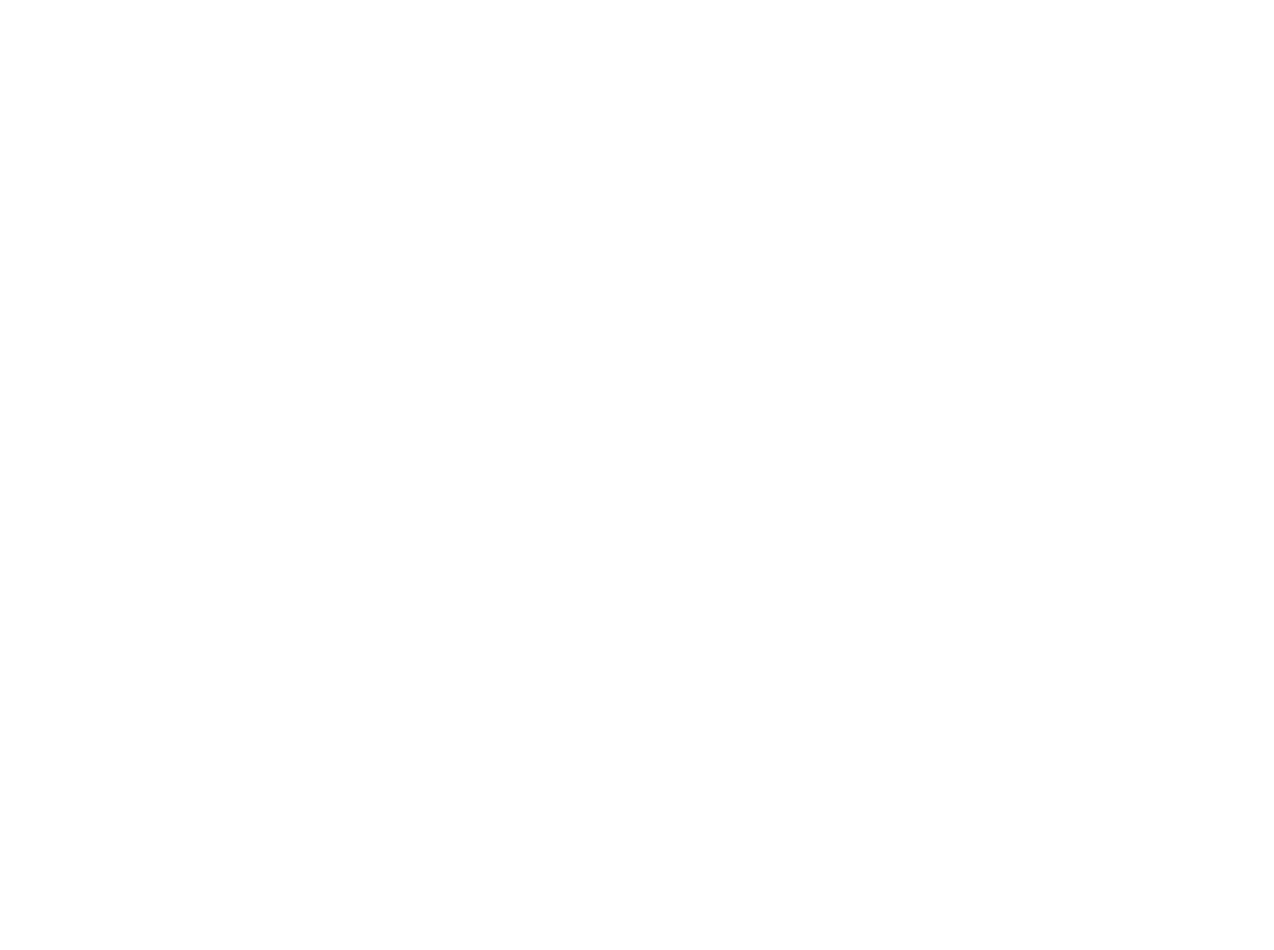
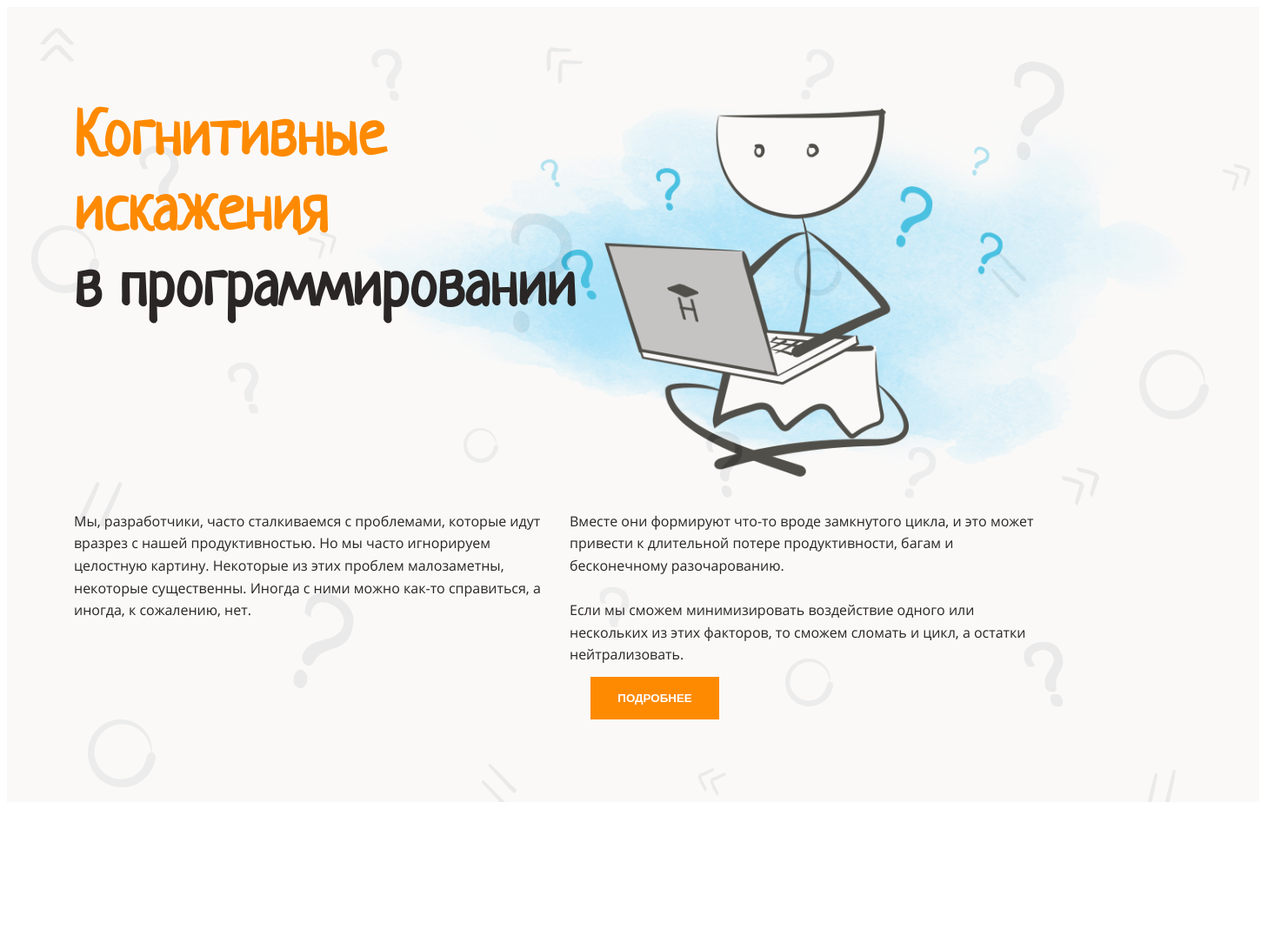
Before and after one commit to twilingway/layout-designer-project-lvl1, a website: page src/index.html in a window 1280 px wide. Shown: the whole page at 87% size, 1465 px wide, since content can reach past the window. Before the commit the page ends 800 px from the top, so only its background shows below. Drawn offline with Linux system fonts and the light colour scheme.

Commit message:
step3 Добавление шапки

```diff
--- a/src/index.html
+++ b/src/index.html
@@ -11,11 +11,44 @@
   <body>
     <header>
       <section class="section">
-        <h1></h1>
+        <h1 class="header-title">
+          Когнитивные <br />
+          искажения <br />
+          <span class="header-title-dark">в программировании</span>
+        </h1>
+        <img
+          class="header-image"
+          src="images/main.png"
+          alt="Когнитивное искажение"
+        />
+      </section>
+      <section class="section header-article">
+        <article>
+          Мы, разработчики, часто сталкиваемся с проблемами, которые идут
+          вразрез с нашей продуктивностью. Но мы часто игнорируем целостную
+          картину. Некоторые из этих проблем малозаметны, некоторые существенны.
+          Иногда с ними можно как-то справиться, а иногда, к сожалению, нет.
+        </article>
+        <div class="padding-30"></div>
+        <article>
+          <div>
+            Вместе они формируют что-то вроде замкнутого цикла, и это может
+            привести к длительной потере продуктивности, багам и бесконечному
+            разочарованию.
+          </div>
+          <br />
+          <div>
+            Если мы сможем минимизировать воздействие одного или нескольких из
+            этих факторов, то сможем сломать и цикл, а остатки нейтрализовать.
+          </div>
+          <button class="button button-main">
+            <a href="#cognitive">ПОДРОБНЕЕ</a>
+          </button>
+        </article>
       </section>
     </header>
     <main>
-      <section class="section"></section>
+      <section id="cognitive" class="section"></section>
     </main>
     <footer></footer>
   </body>
--- a/src/styles/style.css
+++ b/src/styles/style.css
@@ -13,12 +13,12 @@
 @font-face {
   font-family: 'OpenSans';
   font-weight: 400;
-  src: url ('../fonts/OpenSans-Regular.ttf');
+  src: url('../fonts/OpenSans-Regular.ttf');
 }
 
 @font-face {
   font-family: 'Neucha';
-  src: url ('../fonts/Neucha-Regular.ttf') format('truetype');
+  src: url('../fonts/Neucha-Regular.ttf') format('truetype');
   font-weight: 400;
 }
 
@@ -48,10 +48,81 @@
 }
 
 .section {
-  display: flex;
+  /* display: flex;
   flex-direction: column;
-  align-items: center;
-  padding: 100px 0;
+  align-items: center; */
+  position: relative;
+  padding: 50px 0 100px 0;
   margin: 0 auto;
   max-width: 1110px;
 }
+
+header {
+  /* display: flex;
+  flex-direction: column;
+  align-items: center; */
+  margin: 0 auto;
+  max-width: 1440px;
+}
+.header-title {
+  color: var(--main);
+}
+
+.header-title-dark {
+  color: var(--dark);
+}
+
+.header-image {
+  position: absolute;
+  height: 525px;
+  top: 55px;
+  right: -270px;
+  z-index: -10;
+}
+
+.header-article {
+  display: flex;
+  justify-content: space-evenly;
+}
+
+.padding-30 {
+  padding: 0 15px;
+}
+article {
+  width: 50%;
+}
+header::before {
+  content: '';
+  position: absolute;
+  width: 1440px;
+  height: 914px;
+  background: var(--white-translucent);
+  background-image: url('../images/background.png');
+  background-repeat: no-repeat;
+  background-size: cover;
+  opacity: 0.1;
+}
+
+.button {
+  width: 148px;
+  height: 49px;
+}
+
+.button-main {
+  background: var(--main);
+  color: var(--white);
+  border: none;
+  cursor: pointer;
+
+  margin: 12px 24px;
+}
+
+.button-main:hover {
+  background: var(--brown);
+}
+
+a {
+  text-decoration: none;
+  color: var(--white);
+  font-weight: bold;
+}
```
